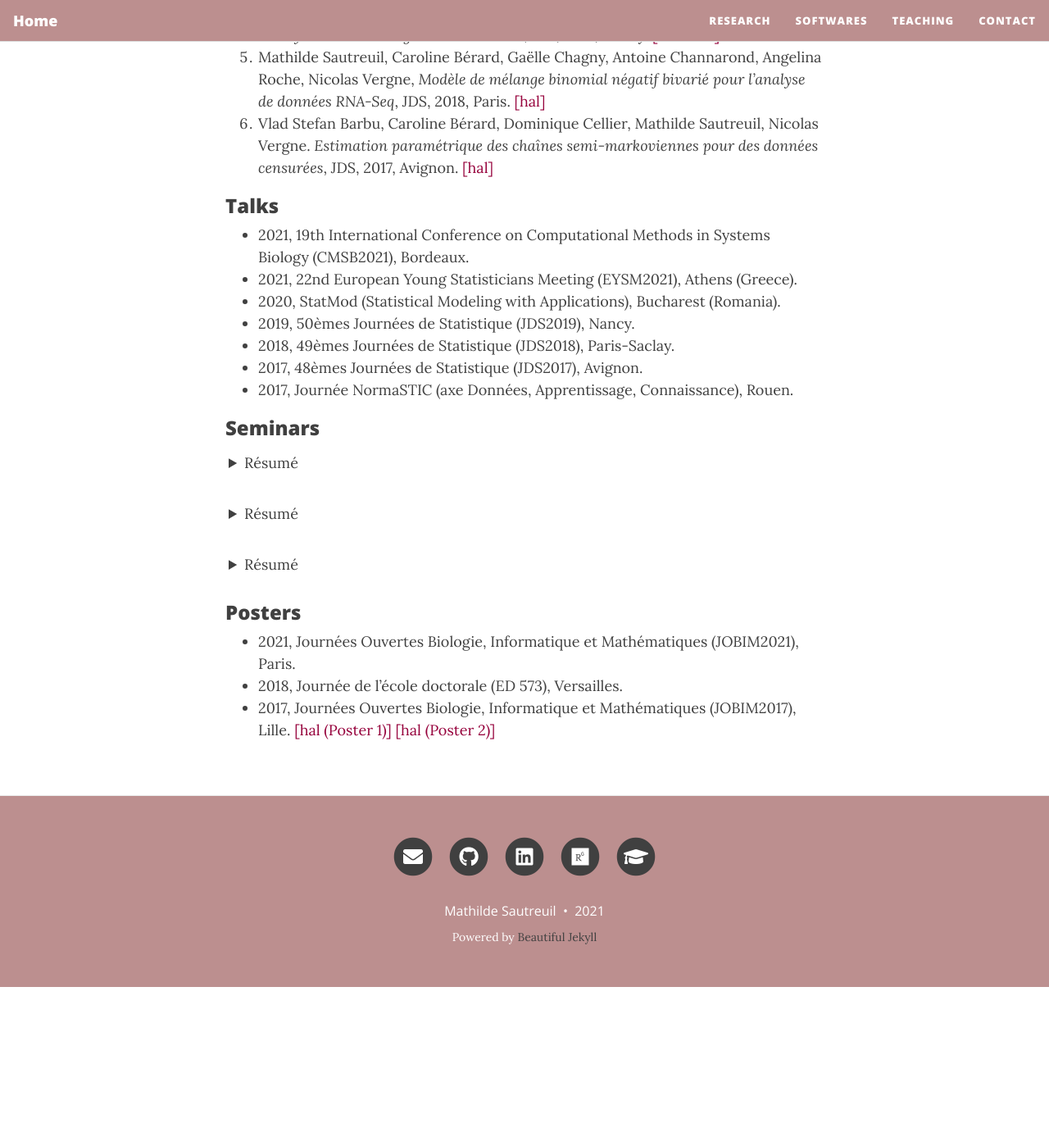
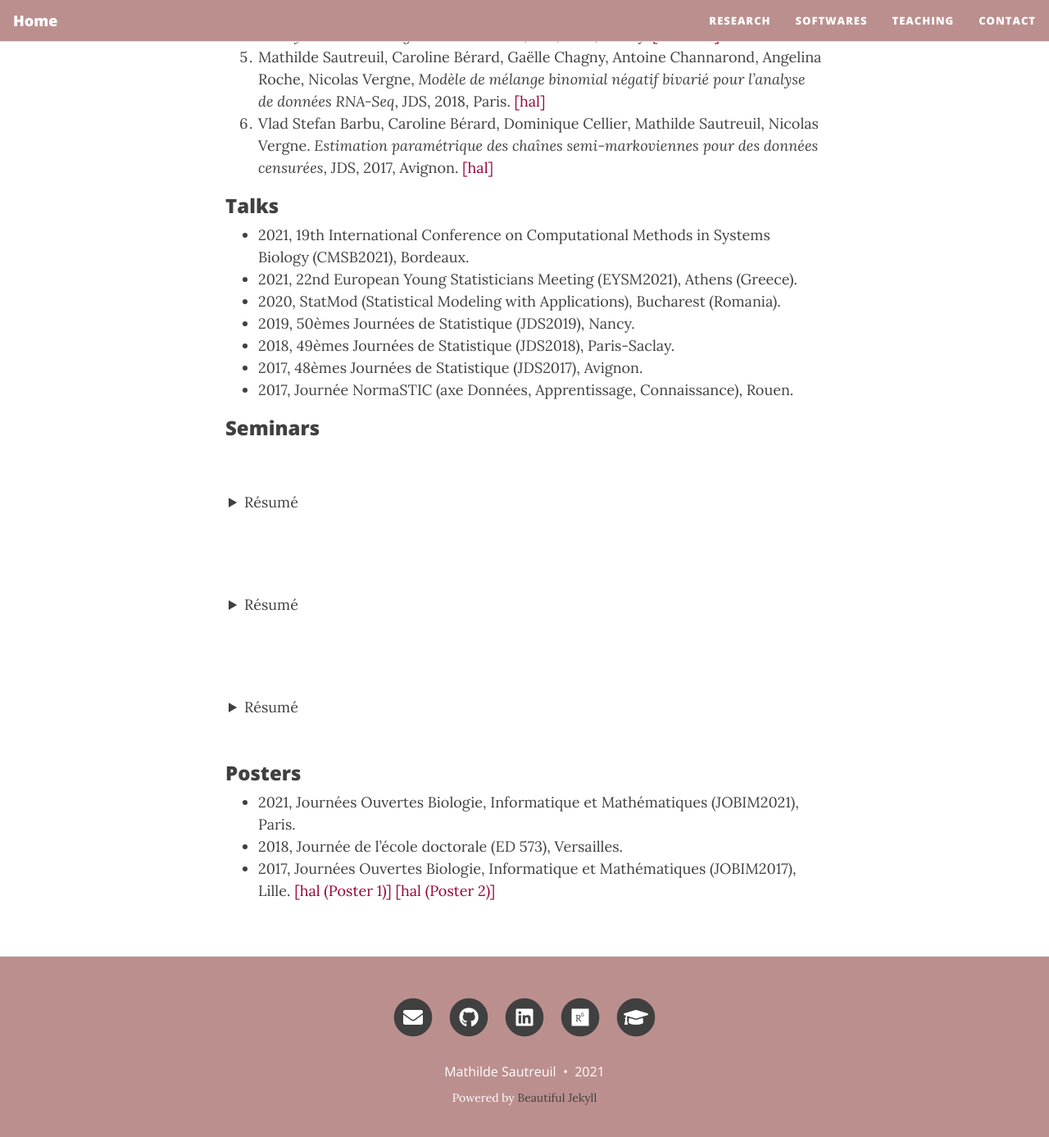
Before and after one commit to mathildesautreuil/mathildesautreuil.github.io, a Jekyll site: the page built from research.md, in a window 1280 px wide and 1400 px high, scrolled down 863 px. Shown: the top 1387 px of the window at 82% size. Built offline with Jekyll 4.4.1, drawn with Linux system fonts in a browser that asks for light colours; nearby versions of some CDN libraries; before the commit the page ends 2067 px from its top, so only the background shows below that.

Commit message:
change css files

```diff
--- a/assets/css/beautifuljekyll.css
+++ b/assets/css/beautifuljekyll.css
@@ -12,16 +12,20 @@ html {
 
 
 details {
+    line-height: 1.5;
+    margin: 1.875rem 0;
     border-radius: 10px;
     padding: 4px 4px;
     margin-bottom: 15px;
 }
+
 details[open] {
     background:  {{ site.navbar-col | default: "#EAEAEA" }};
     padding: 4px 4px 8px 8px;
 }
 summary {
-    margin: 4px 4px 8px 0px;
+    color: {{ site.navbar-text-col | default: "#404040" }};
+    margin: 1.875rem 0;
     outline:none;
 }
 details summary {
```
